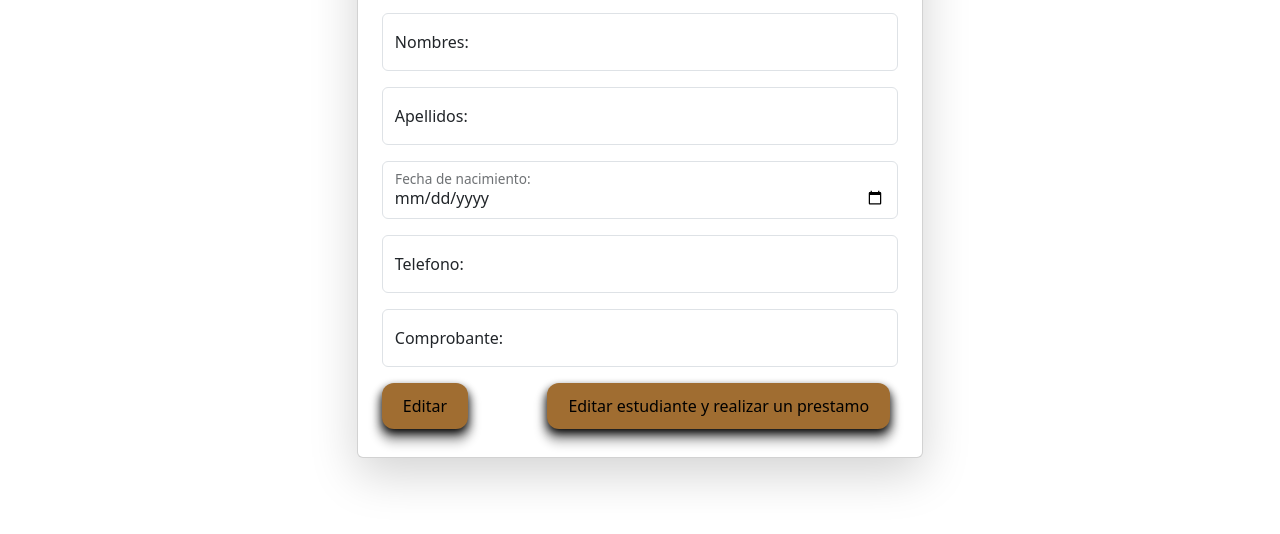
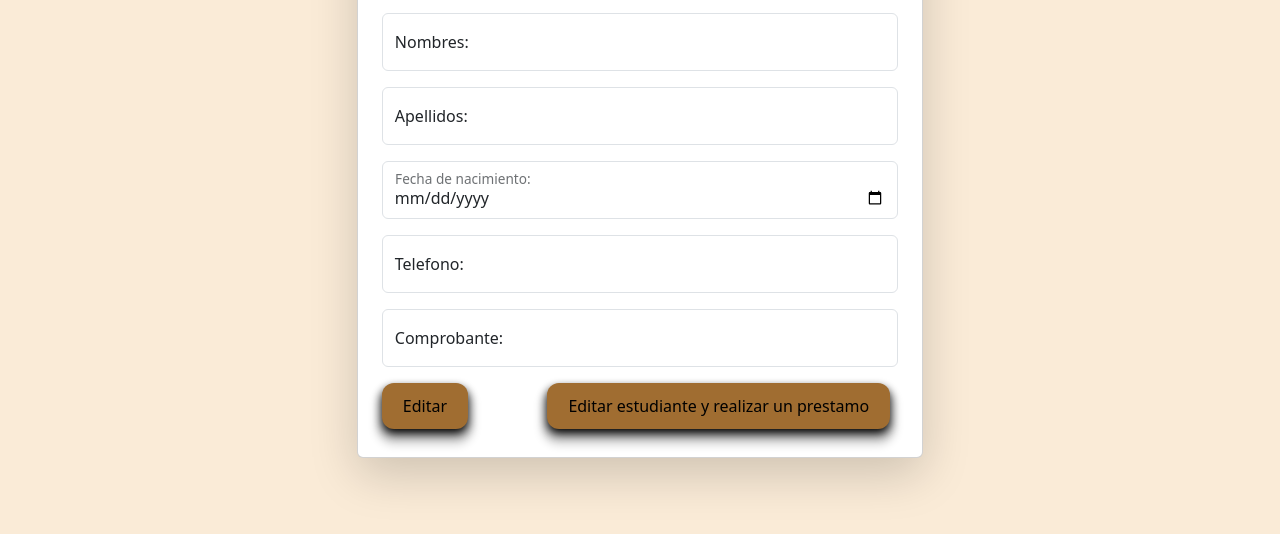
Before and after one commit to JimmyPaez25/Biblioteca-el-sabiondo, a plain HTML site: page html/vtnEditarEstudiante.html in a window 1280 px wide. Shown: the part 466-1000 px from the top of the page. Drawn offline with nearby package versions, Linux system fonts and the light colour scheme.

Commit message:
Commit FondoVtnEditar

```diff
--- a/html/vtnEditarEstudiante.html
+++ b/html/vtnEditarEstudiante.html
@@ -1,7 +1,7 @@
 <!DOCTYPE html>
 <html>
 <head>
-    <title>Consultar estudiante</title>
+    <title>Editar estudiante</title>
     <link href="https://cdn.jsdelivr.net/npm/bootstrap@5.3.3/dist/css/bootstrap.min.css" rel="stylesheet" integrity="sha384-QWTKZyjpPEjISv5WaRU9OFeRpok6YctnYmDr5pNlyT2bRjXh0JMhjY6hW+ALEwIH" crossorigin="anonymous">
     <link rel="icon" href="/img/logoBiblioteca.ico">
     <style>
@@ -25,6 +25,9 @@
             color: black;
             box-shadow: 0px 10px 10px 5px rgba(0, 0, 0, 0.2),0px 5px 10px 0px;
             border-radius: 12px;
+        }
+        body {
+            background-color: #FAEBD7; /* Cambia esto por el color que desees */
         }
 
         .btn-custom:hover {
```
